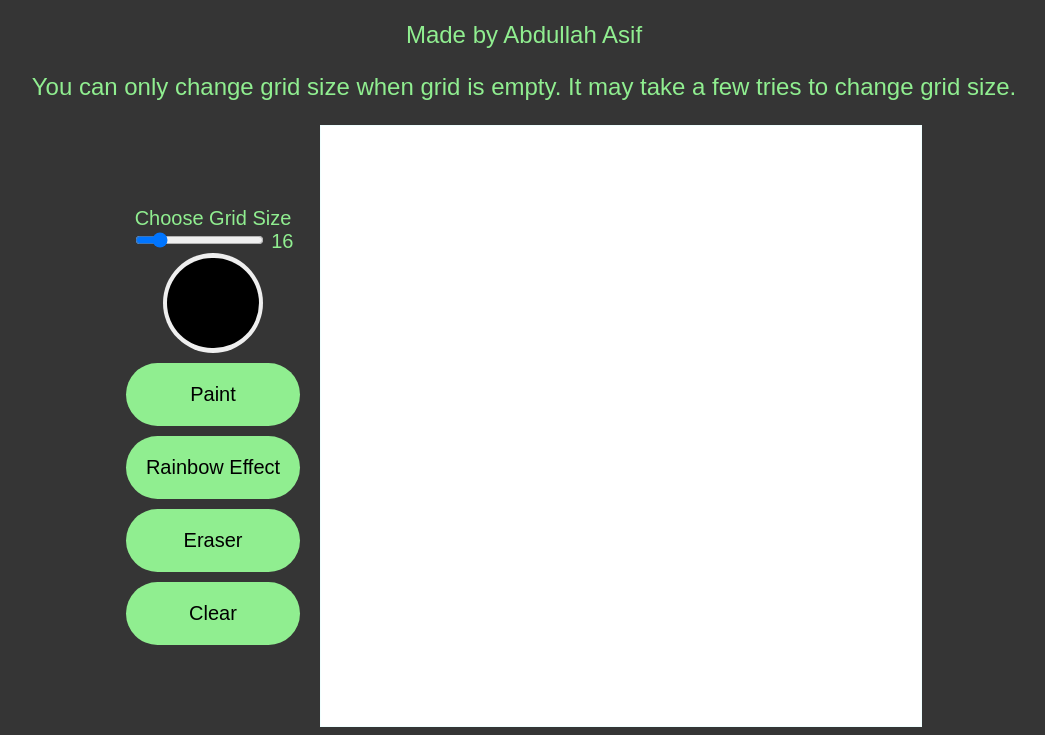
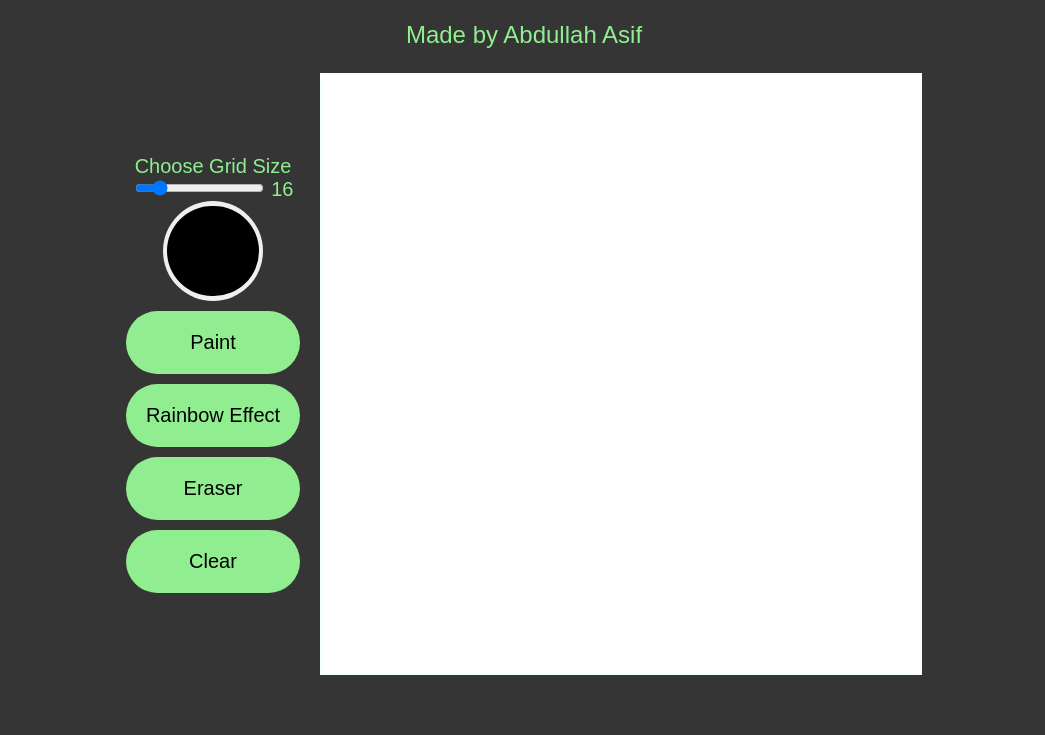
Before and after one commit to Abdullah-A4/Etch-a-sketch, a plain HTML site: page index.html in a window 1280 px wide. Shown: the part 69-804 px from the top of the page, without its empty margins (116-1161 px from the left). Drawn offline with Linux system fonts and the light colour scheme.

Commit message:
Changed text

```diff
--- a/index.html
+++ b/index.html
@@ -10,8 +10,7 @@
 <body ondragstart="return false;" ondrop="return false;">
     <div class='heading'>Etch-A-Sketch </div>
     <p class="description">Made by Abdullah Asif</p>
-    <p class ="description">You can only change grid size when grid is empty.
-    It may take a few tries to change grid size.</p>
+    <p></p>
     <div class="mainElement">
         <div class="options">
             <div class='selection'>
```
